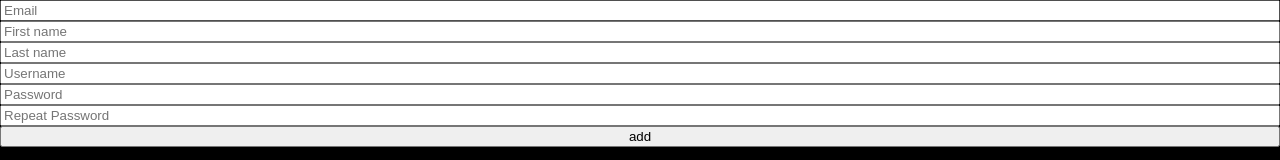
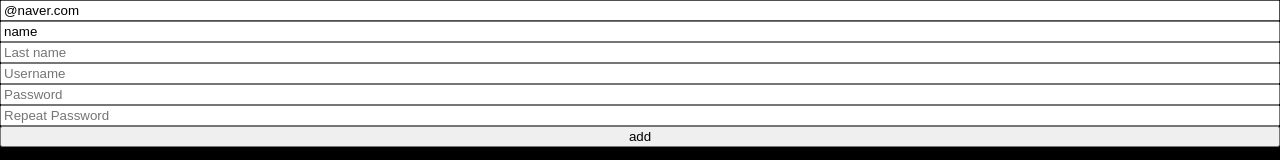
Before and after one commit to Alpaca92/to-do-list-2022, a React (Create React App) app: page / in a window 1280 px wide. Shown: the top 160 px of the page. Built offline with nearby package versions, Linux system fonts and the light colour scheme.

Commit message:
#5.8: type determine and how can i show message to USER

```diff
--- a/src/ToDoList.tsx
+++ b/src/ToDoList.tsx
@@ -1,12 +1,31 @@
 import { useForm } from "react-hook-form";
+import { DefaultValue } from "recoil";
+
+interface Form {
+  email: string;
+  firstName: string;
+  lastName: string;
+  username: string;
+  password: string;
+  repeatPassword: string;
+}
 
 function ToDoList() {
-  const { register, handleSubmit, formState } = useForm();
+  const {
+    register,
+    handleSubmit,
+    formState: { errors },
+  } = useForm<Form>({
+    defaultValues: {
+      email: "@naver.com",
+      firstName: "name",
+    },
+  });
   const onValid = (data: any) => {
     console.log(data);
   };
 
-  console.log(formState.errors);
+  console.log(errors);
 
   return (
     <div>
@@ -15,25 +34,38 @@ function ToDoList() {
         onSubmit={handleSubmit(onValid)}
       >
         <input
-          {...register("email", { required: true })}
+          {...register("email", {
+            required: "Email is required",
+            pattern: {
+              value: /^[A-Za-z0-9._%+-]+@naver.com$/,
+              message: "only naver.com emails allowed",
+            },
+          })}
           type="email"
           placeholder="Email"
         />
+        <span>{errors?.email?.message}</span>
         <input
-          {...register("firstName", { required: true })}
+          {...register("firstName", { required: "필수 값입니다" })}
           type="text"
           placeholder="First name"
         />
+        <span>{errors?.firstName?.message}</span>
         <input
-          {...register("lastName", { required: true })}
+          {...register("lastName", { required: "필수 값입니다" })}
           type="text"
           placeholder="Last name"
         />
+        <span>{errors?.lastName?.message}</span>
         <input
-          {...register("username", { required: true, minLength: 10 })}
+          {...register("username", {
+            required: "필수 값입니다",
+            minLength: 10,
+          })}
           type="text"
           placeholder="Username"
         />
+        <span>{errors?.username?.message}</span>
         <input
           {...register("password", {
             required: "비밀번호는 최소 5자리 이상이어야 합니다",
@@ -42,6 +74,7 @@ function ToDoList() {
           type="password"
           placeholder="Password"
         />
+        <span>{errors?.password?.message}</span>
         <input
           {...register("repeatPassword", {
             required: "비밀번호는 최소 5자리 이상이어야 합니다",
@@ -53,6 +86,7 @@ function ToDoList() {
           type="password"
           placeholder="Repeat Password"
         />
+        <span>{errors?.repeatPassword?.message}</span>
         <button>add</button>
       </form>
     </div>
```
